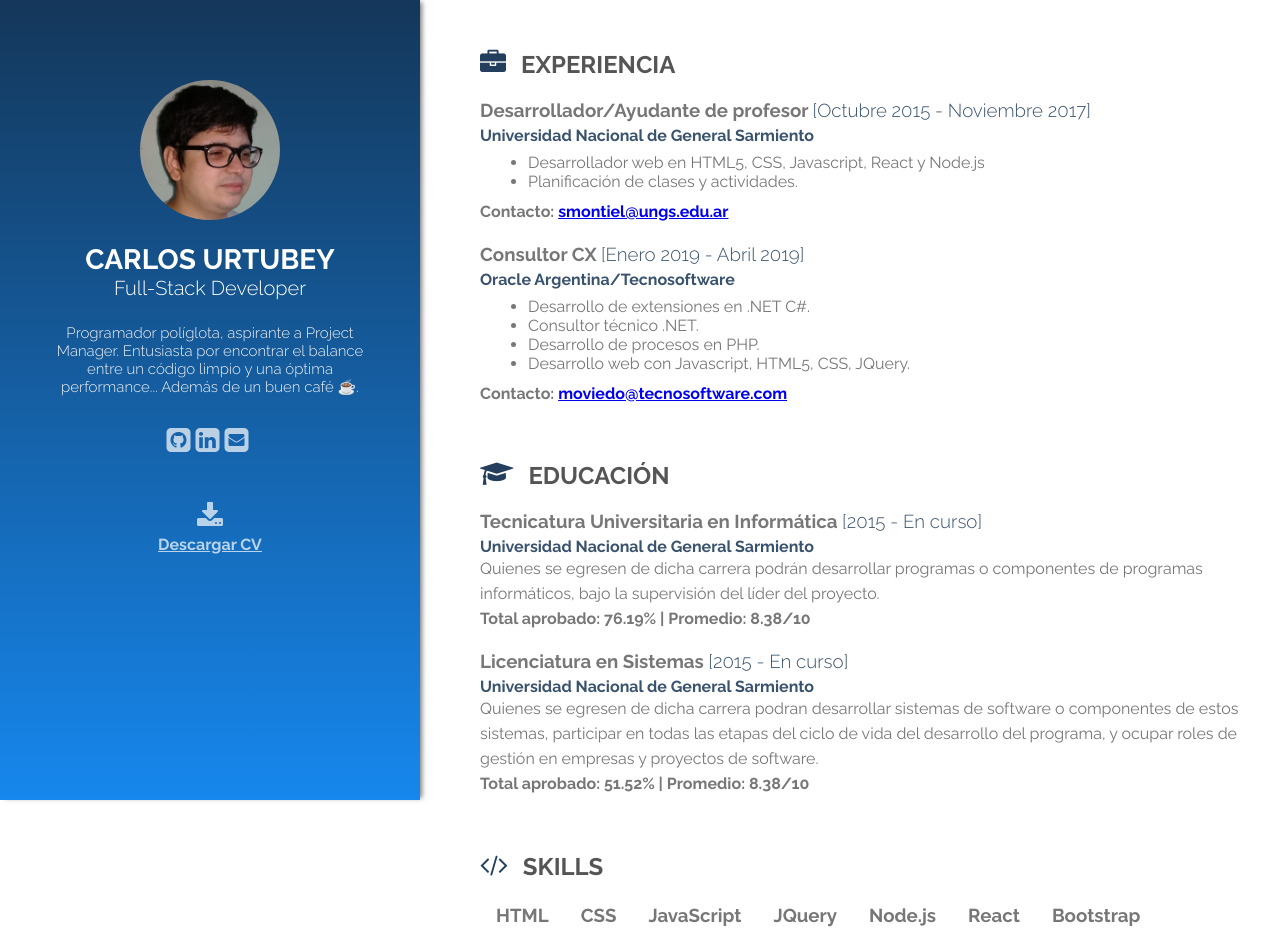
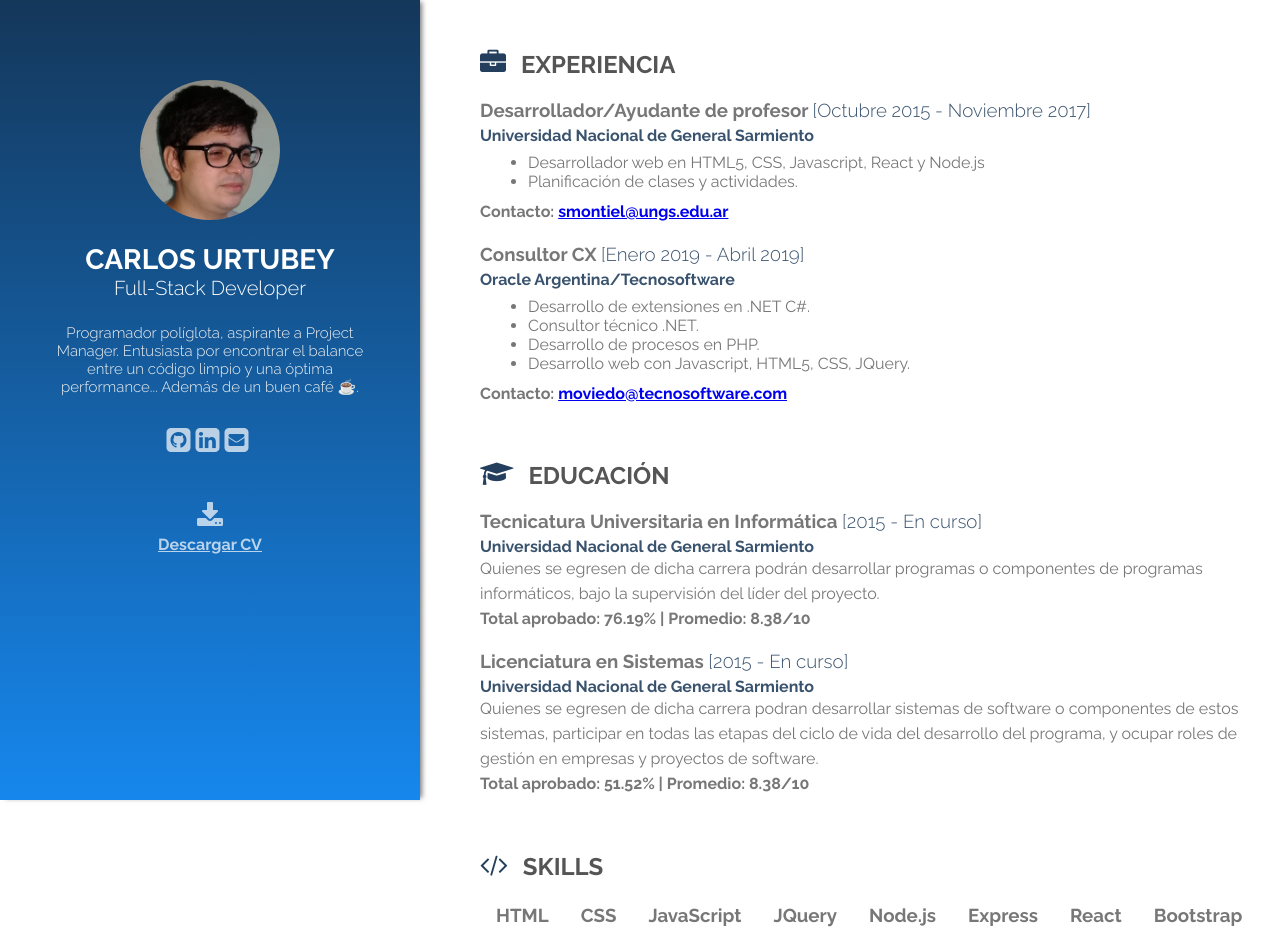
Before and after one commit to urtubeycarlos/CV, a React (Create React App) app: page / in a window 1280 px wide. Shown: the top 951 px of the page. Built offline with nearby package versions, Linux system fonts and the light colour scheme.

Commit message:
Updated CV

```diff
--- a/src/App.js
+++ b/src/App.js
@@ -32,6 +32,7 @@ class App extends Component {
         {name: 'JavaScript'},
         {name: 'JQuery'},
         {name: 'Node.js'},
+        {name: 'Express'},
         {name: 'React'},
         {name: 'Bootstrap'},
         {name: 'Typescript'},
@@ -40,6 +41,7 @@ class App extends Component {
         {name: 'C#'},
         {name: 'Python'},
         {name: 'Lua'},
+        {name: 'SQL'}
       ]
     };
 
```
Also changed, not shown: 1 other file (tests, documents, lock files or other folders).
